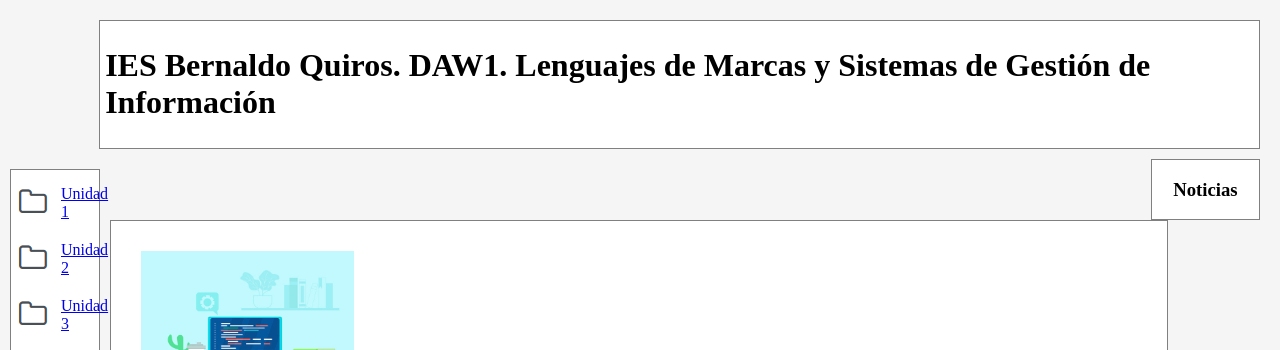
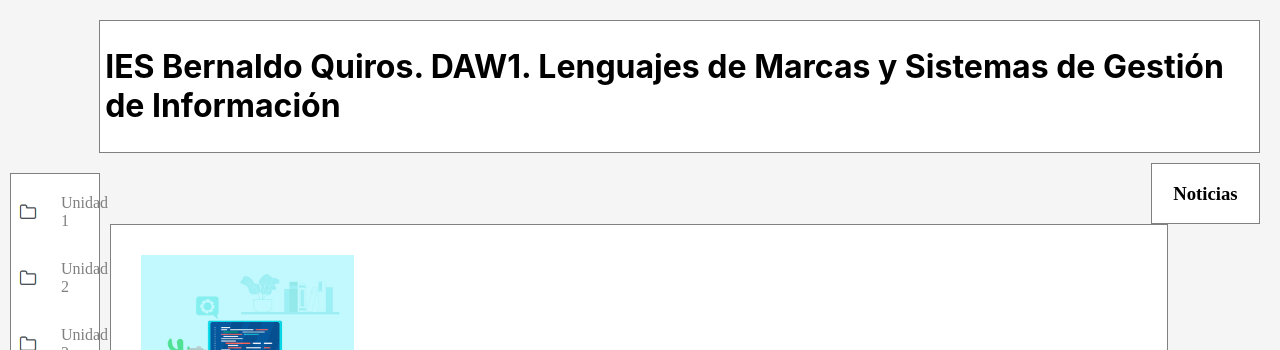
Before and after one commit to ibq-daw1-1920-27/lmsgi, a plain HTML site: page Unidad_05/Actividad_05_03/LMSGI.html in a window 1280 px wide. Shown: the top 350 px of the page. Drawn offline with Linux system fonts and the light colour scheme.

Commit message:
Actividad 5.3 final

```diff
--- a/Unidad_05/Actividad_05_03/css/estilosLMSGI.css
+++ b/Unidad_05/Actividad_05_03/css/estilosLMSGI.css
@@ -21,17 +21,27 @@
 #nav li {
     background-image: url(../imagenes/carpeta.png);
     background-repeat: no-repeat;
-    background-position: left;
-    padding: 10px;
+    background-position: 7%;
+    background-size: 30%;
+    padding: 15px;
     padding-left: 50px;
+}
+
+#nav a{
+    text-decoration: none;
+    color: gray;
 }
 
 #nav li:hover {
     background-color: rgb(224, 224, 224);
+    border-top: 1px solid gray;
+    border-bottom: 1px solid gray;
 }
 
 #nav li:active {
-    background-color: rgb(163, 163, 163);
+    background-color: rgb(209, 209, 209);
+    border-top: 1px solid gray;
+    border-bottom: 1px solid gray;
 }
 
 header {
@@ -41,6 +51,8 @@
     margin: 10px;
     width: 91.18%;
     float: right;
+    font-weight: 300;
+    font-family: -apple-system, BlinkMacSystemFont, 'Segoe UI', Roboto, Oxygen, Ubuntu, Cantarell, 'Open Sans', 'Helvetica Neue', sans-serif;
 }
 
 aside {
```
